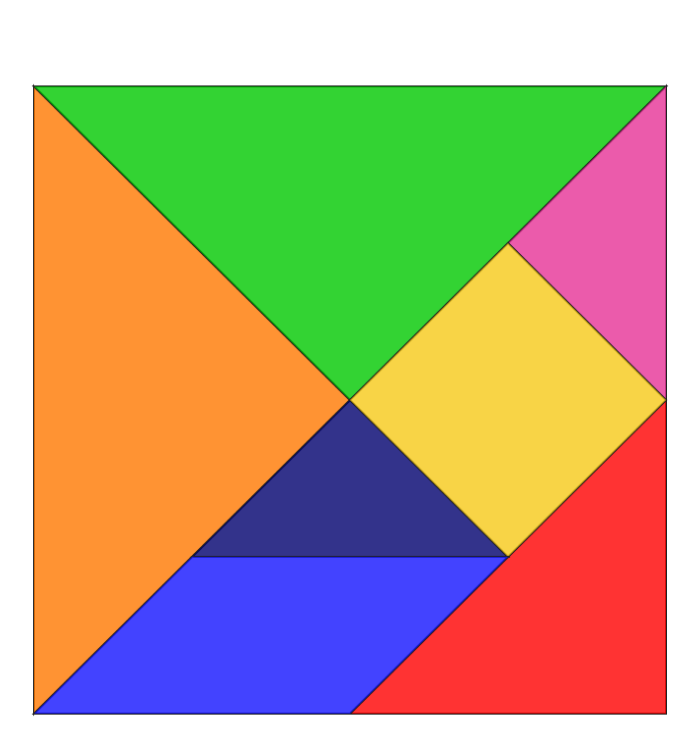
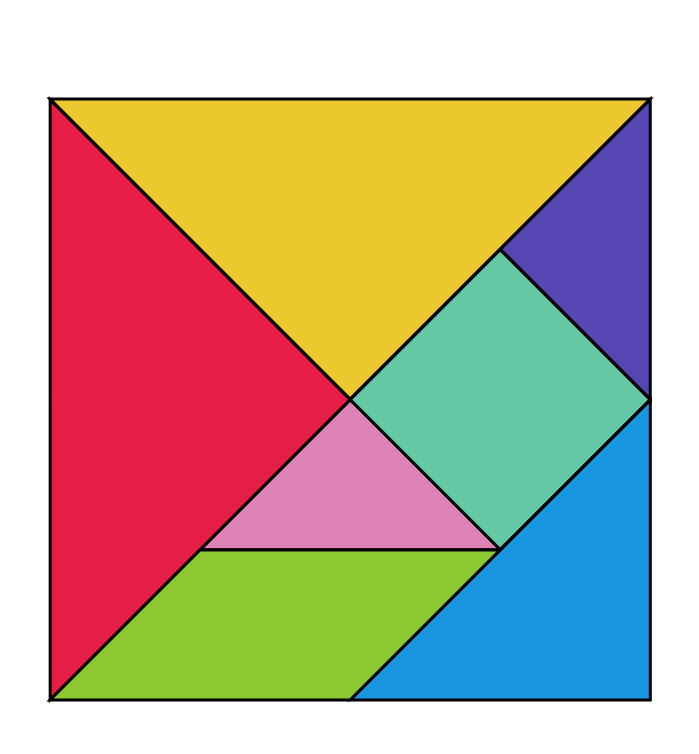
Before and after one commit to ronaldparedes/tangram, a website built with Parcel: page index.html in a window 1280 px wide. Shown: the whole page, without its empty margins (290-989 px from the left). Built offline with nearby package versions, Linux system fonts and the light colour scheme.

Commit message:
Tan Shapes implemented in OOP

```diff
--- a/src/index.ts
+++ b/src/index.ts
@@ -1,125 +1,222 @@
-const dpi = window.devicePixelRatio;
+import BaseTriangle from "./objects/BaseTriangle";
+import Square from "./objects/Square";
+import Parallel from "./objects/Parallel";
+
+interface XYPair {
+  x: number;
+  y: number;
+}
+let dpi = window.devicePixelRatio;
+if (typeof window.orientation !== "undefined") {
+  dpi = 1;
+}
 const canvas = document.getElementById("app") as HTMLCanvasElement;
 const ctx = canvas.getContext("2d");
-
-let unit: number;
+canvas.oncontextmenu = e => e.preventDefault();
+let unit: number = 600;
 function setCanvasSize() {
-  // canvas.width = window.innerWidth * dpi;
-  // canvas.height = window.innerHeight * dpi;
   canvas.width = document.documentElement.clientWidth * dpi;
   canvas.height = document.documentElement.clientHeight * dpi;
-  unit = Math.floor(
-    0.8 * (canvas.width < canvas.height ? canvas.width : canvas.height)
-  );
 }
 setCanvasSize();
-ctx.lineWidth = 2;
+ctx.lineWidth = 3;
 ctx.strokeStyle = "#222";
 
-const tri = {
-  p1: { x: 0, y: 0 },
-  p2: { x: 0, y: Math.sqrt(2) / 2 },
-  p3: { x: Math.sqrt(2) / 2, y: Math.sqrt(2) / 2 }
+document.addEventListener("keydown", e => {
+  shapes[selShpIndex].move(e);
+  ctx.clearRect(0, 0, canvas.width, canvas.height);
+  DrawObjects();
+});
+// canvas.addEventListener("click", e => handleCanvasClick(e));
+
+const handleCanvasClick = (e: MouseEvent) => {
+  const clkdPt = { x: e.clientX * dpi, y: e.clientY * dpi };
+  const pxl = ctx.getImageData(clkdPt.x, clkdPt.y, 1, 1).data;
+  const clkdColor = `rgb(${pxl[0]}, ${pxl[1]}, ${pxl[2]})`;
+  shapes.forEach((shape, index) => {
+    if (clkdColor === shape.fill) {
+      selShpIndex = index;
+    } else {
+      if (clkdColor === "rgb(0, 0, 0)") {
+        selShpIndex = null;
+        return false;
+      }
+    }
+  });
+  shapes.forEach(shape => {
+    shape.stroke = "black";
+    shape.draw(ctx);
+  });
+  if (selShpIndex !== null) {
+    shapes.push(shapes.splice(selShpIndex, 1)[0]);
+    selShpIndex = shapes.length - 1;
+    shapes[selShpIndex].stroke = "red";
+    shapes[selShpIndex].draw(ctx);
+  }
+  return true;
 };
 
-function baseTri(unit: number) {
-  ctx.beginPath();
-  ctx.moveTo(tri.p1.x * unit, tri.p1.y * unit);
-  ctx.lineTo(tri.p2.x * unit, tri.p2.y * unit);
-  ctx.lineTo(tri.p3.x * unit, tri.p3.y * unit);
-  ctx.closePath();
+let drag: boolean = false;
+let dragStart: XYPair;
+let dragEnd: XYPair;
+
+let latestTap = 0;
+let timer: number = null;
+const handleInputStart = (e: MouseEvent | TouchEvent) => {
+  let evt: MouseEvent | Touch;
+  if (e.type == "touchstart") {
+    evt = (e as TouchEvent).touches[0];
+  } else {
+    evt = e as MouseEvent;
   }
-function DrawLgTriA() {
-  ctx.translate((canvas.width - unit) / 2, (canvas.height - unit) / 2);
-  ctx.scale(-1, 1);
-  ctx.rotate((45 * Math.PI) / 180);
-  baseTri(unit);
-  ctx.stroke();
-  ctx.fillStyle = "rgba(255, 120, 0, 0.8)";
-  ctx.fill();
-  ctx.setTransform(1, 0, 0, 1, 0, 0);
+  if (!handleCanvasClick(evt as any)) {
+    return;
   }
-function DrawLgTriB() {
-  ctx.translate((canvas.width - unit) / 2, (canvas.height - unit) / 2);
-  ctx.rotate((-45 * Math.PI) / 180);
-  baseTri(unit);
-  ctx.fillStyle = "rgba(0, 200, 0, .8)";
-  ctx.stroke();
-  ctx.fill();
-  ctx.setTransform(1, 0, 0, 1, 0, 0);
+  timer = setTimeout(() => {
+    if (shapes[selShpIndex].flip !== undefined) {
+      shapes[selShpIndex].flip();
+      ctx.clearRect(0, 0, canvas.width, canvas.height);
+      DrawObjects();
     }
-function DrawMdTri() {
-  ctx.translate(
-    (canvas.width - unit) / 2 + unit / 2,
-    (canvas.height - unit) / 2 + unit
-  );
-  ctx.rotate((-90 * Math.PI) / 180);
-  baseTri((unit * Math.sqrt(2)) / 2);
-  ctx.fillStyle = "rgba(255,0,0,.8)";
-  ctx.stroke();
-  ctx.fill();
-  ctx.setTransform(1, 0, 0, 1, 0, 0);
+  }, 500);
+  if (selShpIndex !== null) {
+    dragStart = {
+      x: evt.clientX * dpi,
+      y: evt.clientY * dpi
+    };
+    drag = true;
   }
-function DrawSmTriA() {
-  ctx.translate(
-    (canvas.width - unit) / 2 + (unit * 3) / 4,
-    (canvas.height - unit) / 2 + (unit * 3) / 4
-  );
-  ctx.rotate((135 * Math.PI) / 180);
-  baseTri(unit / 2);
-  ctx.fillStyle = "rgba(0, 0, 110, 0.8)";
-  ctx.stroke();
-  ctx.fill();
-  ctx.setTransform(1, 0, 0, 1, 0, 0);
+  // Check if Double Tap
+  let now = new Date().getTime();
+  let timeSince = now - latestTap;
+  if (timeSince < 300 && timeSince > 0) {
+    if (selShpIndex !== null) {
+      shapes[selShpIndex].rotate((45 * Math.PI) / 180);
+      ctx.clearRect(0, 0, canvas.width, canvas.height);
+      DrawObjects();
     }
-function DrawSmTriB() {
-  ctx.translate((canvas.width - unit) / 2 + unit, (canvas.height - unit) / 2);
-  ctx.rotate((45 * Math.PI) / 180);
-  baseTri(unit / 2);
-  ctx.fillStyle = "rgba(230, 50, 150, 0.8)";
-  ctx.stroke();
-  ctx.fill();
-  ctx.setTransform(1, 0, 0, 1, 0, 0);
   }
-function DrawSquare() {
-  ctx.beginPath();
-  ctx.translate(canvas.width / 2, canvas.height / 2);
-  ctx.rotate((-45 * Math.PI) / 180);
-  ctx.rect(0, 0, (unit * Math.sqrt(2)) / 4, (unit * Math.sqrt(2)) / 4);
-  ctx.fillStyle = "rgba(247, 202, 24, 0.8)";
-  ctx.stroke();
-  ctx.fill();
-  ctx.setTransform(1, 0, 0, 1, 0, 0);
+  latestTap = now;
+};
+// canvas.addEventListener("mousedown", handleInputStart);
+canvas.addEventListener("touchstart", handleInputStart);
+const handleInputMove = (e: MouseEvent | TouchEvent) => {
+  if (timer) {
+    clearTimeout(timer);
+    timer = null;
   }
-function DrawParal() {
-  ctx.beginPath();
-  ctx.translate((canvas.width - unit) / 2, (canvas.height - unit) / 2 + unit);
-
-  ctx.moveTo(0, 0);
-  ctx.lineTo(unit / 2, 0);
-  ctx.lineTo((unit * 3) / 4, -unit / 4);
-  ctx.lineTo(unit / 4, -unit / 4);
-  ctx.closePath();
-  ctx.fillStyle = "rgba(20, 20, 255, 0.8)";
-  ctx.stroke();
-  ctx.fill();
-  ctx.setTransform(1, 0, 0, 1, 0, 0);
+  let evt: MouseEvent | Touch;
+  if (e.type == "touchmove") {
+    evt = (e as TouchEvent).touches[0];
+  } else {
+    evt = e as MouseEvent;
   }
 
-function DrawCanvas() {
-  DrawLgTriA();
-  DrawLgTriB();
-  DrawMdTri();
-  DrawSmTriA();
-  DrawSmTriB();
-  DrawSquare();
-  DrawParal();
+  if (drag) {
+    dragEnd = {
+      x: evt.clientX * dpi,
+      y: evt.clientY * dpi
+    };
+    shapes[selShpIndex].translate({
+      x: dragEnd.x - dragStart.x,
+      y: dragEnd.y - dragStart.y
+    });
+    dragStart = dragEnd;
+    ctx.clearRect(0, 0, canvas.width, canvas.height);
+    DrawObjects();
   }
-DrawCanvas();
+};
+const handleInputEnd = () => {
+  if (timer) {
+    clearTimeout(timer);
+    timer = null;
+  }
+  if (drag) {
+    drag = false;
+    selShpIndex = null;
+    shapes[shapes.length - 1].stroke = "black";
+    shapes[shapes.length - 1].draw(ctx);
+  }
+};
+// canvas.addEventListener("mousemove", handleInputMove);
+canvas.addEventListener("touchmove", handleInputMove);
+canvas.addEventListener("touchend", handleInputEnd);
+// canvas.addEventListener("mouseup", () => {
+//   if (drag) {
+//     drag = false;
+//     selShpIndex = null;
+//     DrawObjects();
+//   }
+// });
 
+const shapes = [];
+let selShpIndex: number;
+
+function createTamObjects() {
+  shapes.push(new BaseTriangle(unit, "rgb(230, 30, 70)"));
+  shapes.push(new BaseTriangle(unit, "rgb(235, 200, 45)"));
+  shapes.push(new BaseTriangle(unit / 2, "rgb(85, 70, 180)"));
+  shapes.push(new BaseTriangle(unit / 2, "rgb(220, 130, 180)"));
+  shapes.push(new BaseTriangle((unit * Math.sqrt(2)) / 2, "rgb(25, 150, 225)"));
+  shapes.push(new Square(unit, "rgb(100, 200, 165)"));
+  shapes.push(new Parallel(unit, "rgb(140, 200, 50)"));
+  // shapes.push(new BaseTriangle(unit / 8, "rgb(100, 255, 180)"));
+}
+function DrawObjects() {
+  shapes.forEach(shape => {
+    shape.draw(ctx);
+  });
+}
+function degToRad(degree: number): number {
+  return (degree * Math.PI) / 180;
+}
+function setInitialLayout() {
+  shapes[0].rotate(degToRad(135));
+  shapes[0].translate({
+    x: canvas.width / 2 - unit * (72.8 / 128),
+    y: canvas.height / 2 - unit * (60.4 / 128)
+  });
+  shapes[1].rotate(degToRad(45));
+  shapes[1].translate({
+    x: canvas.width / 2 - unit * (30.15 / 128),
+    y: canvas.height / 2 - unit * (103.2 / 128)
+  });
+  shapes[2].rotate(degToRad(-45));
+  shapes[2].translate({
+    x: canvas.width / 2 + unit * (38.3 / 128),
+    y: canvas.height / 2 - unit * (62.3 / 128)
+  });
+  shapes[3].rotate(degToRad(225));
+  shapes[3].translate({
+    x: canvas.width / 2 - unit * (15.0 / 128),
+    y: canvas.height / 2 - unit * (8.9 / 128)
+  });
+  shapes[4].rotate(degToRad(90));
+  shapes[4].translate({
+    x: canvas.width / 2 + unit * (21.4 / 128),
+    y: canvas.height / 2
+  });
+  shapes[5].rotate(degToRad(45));
+  shapes[5].translate({
+    x: canvas.width / 2 + unit * (9.4 / 128),
+    y: canvas.height / 2 - unit * (22.7 / 128)
+  });
+  shapes[6].translate({
+    x: canvas.width / 2 - unit * (1 / 2),
+    y: canvas.height / 2 + unit * (1 / 4)
+  });
+  // shapes[7].translate({
+  //   x: canvas.width / 2,
+  //   y: canvas.height / 2
+  // });
+  // shapes[7].stroke = "red";
+  DrawObjects();
+}
 window.onresize = () => {
   // Adjust Canvas size
   setCanvasSize();
   ctx.clearRect(0, 0, canvas.width, canvas.height);
-  DrawCanvas();
+  DrawObjects();
 };
+createTamObjects();
+setInitialLayout();
--- /dev/null
+++ b/src/objects/BaseTriangle.ts
@@ -0,0 +1,42 @@
+import TanObject from "./TanObject";
+interface XYPair {
+  x: number;
+  y: number;
+}
+interface TriPoints {
+  p1: XYPair;
+  p2: XYPair;
+  p3: XYPair;
+}
+
+class BaseTriangle extends TanObject {
+  points: TriPoints;
+  constructor(unit: number, fill: string) {
+    super(unit, fill);
+    this.points = {
+      p1: { x: 0, y: 0 },
+      p2: { x: 0, y: (this.unit * Math.sqrt(2)) / 2 },
+      p3: {
+        x: (this.unit * Math.sqrt(2)) / 2,
+        y: (this.unit * Math.sqrt(2)) / 2
+      }
+    };
+    this.updateCentroid();
+  }
+  draw(ctx: CanvasRenderingContext2D) {
+    this.updateCentroid();
+    ctx.beginPath();
+    // ctx.lineWidth = 2;
+    const { p1, p2, p3 } = this.points;
+    ctx.moveTo(p1.x, p1.y);
+    ctx.lineTo(p2.x, p2.y);
+    ctx.lineTo(p3.x, p3.y);
+    ctx.closePath();
+    ctx.fillStyle = this.fill;
+    ctx.strokeStyle = this.stroke;
+    ctx.fill();
+    ctx.stroke();
+  }
+}
+
+export default BaseTriangle;
--- /dev/null
+++ b/src/objects/Parallel.ts
@@ -0,0 +1,51 @@
+import TanObject from "./TanObject";
+interface XYPair {
+  x: number;
+  y: number;
+}
+interface QuadPoints {
+  p1: XYPair;
+  p2: XYPair;
+  p3: XYPair;
+  p4: XYPair;
+}
+
+class Parallel extends TanObject {
+  points: QuadPoints;
+  constructor(unit: number, fill: string) {
+    super(unit, fill);
+    const shortSide = unit * (1 / 4);
+    this.points = {
+      p1: { x: shortSide, y: 0 },
+      p2: { x: 0, y: shortSide },
+      p3: { x: this.unit / 2, y: shortSide },
+      p4: { x: shortSide + this.unit / 2, y: 0 }
+    };
+    this.updateCentroid();
+  }
+  flip() {
+    const { p1, p2, p3, p4 } = this.points;
+    const cX = this.centroid.x;
+    this.points.p1.x = cX - (p1.x - cX);
+    this.points.p2.x = cX - (p2.x - cX);
+    this.points.p3.x = cX - (p3.x - cX);
+    this.points.p4.x = cX - (p4.x - cX);
+  }
+  draw(ctx: CanvasRenderingContext2D) {
+    this.updateCentroid();
+    ctx.beginPath();
+    // ctx.lineWidth = 2;
+    const { p1, p2, p3, p4 } = this.points;
+    ctx.moveTo(p1.x, p1.y);
+    ctx.lineTo(p2.x, p2.y);
+    ctx.lineTo(p3.x, p3.y);
+    ctx.lineTo(p4.x, p4.y);
+    ctx.closePath();
+    ctx.fillStyle = this.fill;
+    ctx.strokeStyle = this.stroke;
+    ctx.fill();
+    ctx.stroke();
+  }
+}
+
+export default Parallel;
--- /dev/null
+++ b/src/objects/Square.ts
@@ -0,0 +1,44 @@
+import TanObject from "./TanObject";
+interface XYPair {
+  x: number;
+  y: number;
+}
+interface QuadPoints {
+  p1: XYPair;
+  p2: XYPair;
+  p3: XYPair;
+  p4: XYPair;
+}
+
+class Square extends TanObject {
+  points: QuadPoints;
+  constructor(unit: number, fill: string) {
+    super(unit, fill);
+    this.points = {
+      p1: { x: 0, y: 0 },
+      p2: { x: 0, y: (unit * Math.sqrt(2)) / 4 },
+      p3: { x: (unit * Math.sqrt(2)) / 4, y: (unit * Math.sqrt(2)) / 4 },
+      p4: { x: (unit * Math.sqrt(2)) / 4, y: 0 }
+    };
+    this.updateCentroid();
+  }
+  draw(ctx: CanvasRenderingContext2D) {
+    super.draw(ctx);
+
+    this.updateCentroid();
+    const { p1, p2, p3, p4 } = this.points;
+    ctx.beginPath();
+    // ctx.lineWidth = 2;
+    ctx.moveTo(p1.x, p1.y);
+    ctx.lineTo(p2.x, p2.y);
+    ctx.lineTo(p3.x, p3.y);
+    ctx.lineTo(p4.x, p4.y);
+    ctx.closePath();
+    ctx.fillStyle = this.fill;
+    ctx.strokeStyle = this.stroke;
+    ctx.fill();
+    ctx.stroke();
+  }
+}
+
+export default Square;
--- /dev/null
+++ b/src/objects/TanObject.ts
@@ -0,0 +1,103 @@
+interface XYPair {
+  x: number;
+  y: number;
+}
+interface TriPoints {
+  p1: XYPair;
+  p2: XYPair;
+  p3: XYPair;
+}
+interface QuadPoints {
+  p1: XYPair;
+  p2: XYPair;
+  p3: XYPair;
+  p4: XYPair;
+}
+
+class TanObject {
+  unit: number;
+  points: TriPoints | QuadPoints;
+  centroid: XYPair;
+  fill: string;
+  stroke: string;
+  constructor(
+    unit: number = 1,
+    fill: string = "#000",
+    stroke: string = "#000"
+  ) {
+    this.unit = unit;
+    this.fill = fill;
+    this.stroke = stroke;
+  }
+  draw(ctx: CanvasRenderingContext2D) {}
+  updateCentroid() {
+    let xSum = 0;
+    let ySum = 0;
+    const pointsLength = Object.keys(this.points).length;
+    for (const point in this.points) {
+      xSum += this.points[point].x;
+      ySum += this.points[point].y;
+    }
+    this.centroid = {
+      x: xSum / pointsLength,
+      y: ySum / pointsLength
+    };
+  }
+  move(e: KeyboardEvent) {
+    const moveAmout = e.shiftKey ? 25 : 1;
+    switch (e.key) {
+      case "ArrowUp":
+        for (const point in this.points) {
+          this.points[point].y -= moveAmout;
+        }
+        break;
+      case "ArrowDown":
+        for (const point in this.points) {
+          this.points[point].y += moveAmout;
+        }
+        break;
+      case "ArrowLeft":
+        for (const point in this.points) {
+          this.points[point].x -= moveAmout;
+        }
+        break;
+      case "ArrowRight":
+        for (const point in this.points) {
+          this.points[point].x += moveAmout;
+        }
+        break;
+      case "r" || "R":
+        this.rotate((45 * Math.PI) / 180);
+        break;
+      default:
+        break;
+    }
+    this.updateCentroid();
+  }
+  translate(deltaXY: XYPair) {
+    for (const point in this.points) {
+      this.points[point].x += deltaXY.x;
+      this.points[point].y += deltaXY.y;
+    }
+  }
+  rotate(theta: number) {
+    //* ((𝑥1−𝑥0)cos(𝜃)+(𝑦1−𝑦0)sin(𝜃)+𝑥0,
+    //* −(𝑥1−𝑥0)sin(𝜃)+(𝑦1−𝑦0)cos(𝜃)+𝑦0)
+    const rotatePoint = (point: XYPair): XYPair => {
+      return {
+        x:
+          (point.x - this.centroid.x) * Math.cos(theta) +
+          (point.y - this.centroid.y) * Math.sin(theta) +
+          this.centroid.x,
+        y:
+          -(point.x - this.centroid.x) * Math.sin(theta) +
+          (point.y - this.centroid.y) * Math.cos(theta) +
+          this.centroid.y
+      };
+    };
+    for (const point in this.points) {
+      this.points[point] = rotatePoint(this.points[point]);
+    }
+  }
+}
+export default TanObject;
--- a/src/styles.css
+++ b/src/styles.css
@@ -1,4 +1,10 @@
+body {
+  margin: 0;
+  padding: 0;
+}
+
 canvas {
   width: 100%;
   height: 100%;
+  position: fixed;
 }
```
Also changed, not shown: index.html (+1 -1 lines). Lines whose indentation alone changed are shown as unchanged.
